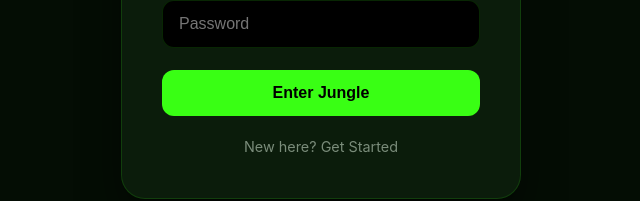
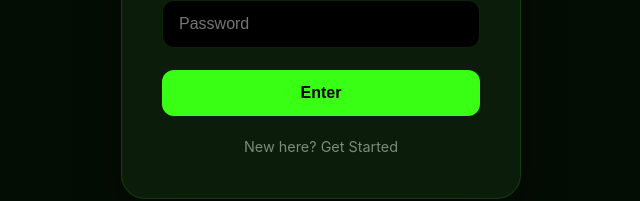
Before and after one commit to atharva-hawaldar/Task-Manager, a React (Vite) app: page / in a window 1280 px wide. Shown: the part 399-600 px from the top of the page, without its empty margins (319-959 px from the left). Built offline with nearby package versions, Linux system fonts and the light colour scheme.

Commit message:
updated texts

```diff
--- a/src/App.jsx
+++ b/src/App.jsx
@@ -28,7 +28,7 @@ const AuthGate = ({ onAuthSuccess }) => {
           const { data: co, error: coError } = await supabase.from("companies").insert([{ name: companyName, invite_code: code }]).select().single();
           if (coError) throw coError;
           await supabase.from("profiles").insert([{ id: user.id, company_id: co.id, role: "admin", email: user.email }]);
-          alert(`Jungle Created! Code: ${code}`);
+          alert(`Created! Code: ${code}`);
         } else {
           const { data: co, error: fError } = await supabase.from("companies").select("id").eq("invite_code", inviteCode).single();
           if (fError || !co) throw new Error("Invalid Invite Code!");
@@ -58,7 +58,7 @@ const AuthGate = ({ onAuthSuccess }) => {
           {isSignUp && role === "admin" && <input type="text" placeholder="Company Name" value={companyName} onChange={e => setCompanyName(e.target.value)} required />}
           {isSignUp && role === "employee" && <input type="text" placeholder="Invite Code" value={inviteCode} onChange={e => setInviteCode(e.target.value)} required />}
           <button type="submit" className="auth-btn" disabled={loading}>
-            {loading ? <span className="spinner"></span> : "Enter Jungle"}
+            {loading ? <span className="spinner"></span> : "Enter"}
           </button>
         </form>
         <p onClick={() => setIsSignUp(!isSignUp)}>{isSignUp ? "Already a member? Sign In" : "New here? Get Started"}</p>
```
